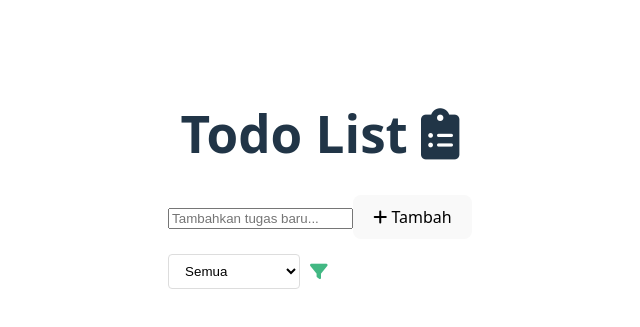
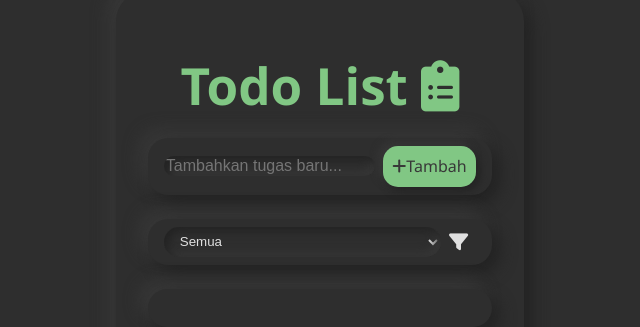
Before and after one commit to Ahmadpacenzein/32-pbk-uts-233510008, a Vue app: page / in a window 1280 px wide. Shown: the part 213-540 px from the top of the page, without its empty margins (320-960 px from the left). Built offline with nearby package versions, Linux system fonts and the light colour scheme.

Commit message:
Menambahkan style dan juga penyesuain beberapa elemen

```diff
--- a/index.html
+++ b/index.html
@@ -5,7 +5,7 @@
     <link rel="icon" type="image/svg+xml" href="/vite.svg" />
     <meta name="viewport" content="width=device-width, initial-scale=1.0" />
     <link rel="stylesheet" href="https://cdnjs.cloudflare.com/ajax/libs/font-awesome/6.0.0/css/all.min.css">
-    <title>Vite + Vue</title>
+    <title>To Do List</title>
   </head>
   <body>
     <div id="app"></div>
--- a/src/App.vue
+++ b/src/App.vue
@@ -3,115 +3,210 @@ import { ref, computed } from 'vue';
 
 const newTask = ref('');
 const tasks = ref([]);
-const selectedFilter = ref('all'); // 'all', 'active', 'completed'
+const selectedFilter = ref('all');
 let nextId = 1;
 
 const filteredTasks = computed(() => {
-  switch(selectedFilter.value) {
-    case 'active':
-      return tasks.value.filter(task => !task.completed);
-    case 'completed':
-      return tasks.value.filter(task => task.completed);
-    default:
-      return tasks.value;
+  switch (selectedFilter.value) {
+    case 'active': return tasks.value.filter(t => !t.completed);
+    case 'completed': return tasks.value.filter(t => t.completed);
+    default: return tasks.value;
   }
 });
 
 const addTask = () => {
   if (newTask.value.trim()) {
-    tasks.value.push({
-      id: nextId++,
-      text: newTask.value.trim(),
-      completed: false
-    });
+    tasks.value.push({ id: nextId++, text: newTask.value.trim(), completed: false });
     newTask.value = '';
   }
 };
 
-const deleteTask = (id) => {
-  tasks.value = tasks.value.filter(task => task.id !== id);
-};
-
-const toggleComplete = (id) => {
-  const task = tasks.value.find(task => task.id === id);
-  if (task) task.completed = !task.completed;
+const deleteTask = id => tasks.value = tasks.value.filter(t => t.id !== id);
+const toggleComplete = id => {
+  const t = tasks.value.find(t => t.id === id);
+  if (t) t.completed = !t.completed;
 };
 </script>
 
 <template>
+  <div class="wrapper">
     <div class="container">
       <h1>Todo List <i class="fas fa-clipboard-list"></i></h1>
 
-    <div class="input-section">
+      <!-- Input Card -->
+      <div class="card input-card">
         <input
-        type="text"
           v-model="newTask"
           @keyup.enter="addTask"
           placeholder="Tambahkan tugas baru..."
-      >
+        />
         <button @click="addTask">
-        <i class="fas fa-plus"></i> Tambah
+          <i class="fas fa-plus"></i>Tambah
         </button>
       </div>
 
-    <div class="filter-section">
-      <select v-model="selectedFilter" class="filter-select">
+      <!-- Filter Card -->
+      <div class="card filter-card">
+        <select v-model="selectedFilter">
           <option value="all">Semua</option>
           <option value="active">Belum Selesai</option>
           <option value="completed">Selesai</option>
         </select>
-      <span class="filter-icon">
         <i class="fas fa-filter"></i>
-      </span>
       </div>
 
-    <div class="task-list">
+      <!-- List Card -->
+      <div class="card list-card">
         <div
-        v-for="task in filteredTasks"
-        :key="task.id"
+          v-for="t in filteredTasks"
+          :key="t.id"
           class="task-item"
         >
-        <span class="check-icon" @click="toggleComplete(task.id)">
-          <i :class="task.completed ? 'fas fa-check-circle' : 'far fa-circle'"></i>
-        </span>
-
-        <span class="task-text" :class="{ completed: task.completed }">
-          {{ task.text }}
-        </span>
-
-        <button class="delete-btn" @click="deleteTask(task.id)">
-          <i class="fas fa-trash-alt"></i>
-        </button>
+          <i
+            :class="t.completed ? 'fas fa-check-circle' : 'far fa-circle'"
+            @click="toggleComplete(t.id)"
+          ></i>
+          <span :class="{ completed: t.completed }">{{ t.text }}</span>
+          <i class="fas fa-trash-alt delete-icon" @click="deleteTask(t.id)"></i>
+        </div>
       </div>
     </div>
   </div>
 </template>
 
-<style scoped>
-.filter-section {
-  display: flex;
-  align-items: center;
-  gap: 10px;
-  margin: 15px 0;
+<style>
+
+:root {
+  --base: #2e2e2e;
+  --light: #383838;
+  --dark: #232323;
+  --accent: #81c784;
+  --accent-dark: #66bb6a;
+  --text: #e0e0e0;
 }
 
-.filter-select {
-  padding: 8px 12px;
-  border: 1px solid #ddd;
-  border-radius: 4px;
-  background: white;
-  cursor: pointer;
+html, body {
+  height: 100%;
+  margin: 0;
+  background: var(--base);
+  font-family: 'Segoe UI', sans-serif;
+  color: var(--text);
 }
 
-.filter-icon {
-  color: #42b883;
-  font-size: 1.1rem;
+.wrapper {
+  min-height: 100%;
+  display: flex;
+  justify-content: center;
+  align-items: center;
+  padding: 1rem;
 }
 
 .container {
+  background: var(--base);
+  border-radius: 30px;
+  box-shadow: 8px 8px 16px var(--dark), -8px -8px 16px var(--light);
   max-width: 600px;
-  margin: 2rem auto;
-  padding: 20px;
+  width: 100%;
+  padding: 2rem;
 }
 
+h1 {
+  text-align: center;
+  color: var(--accent);
+  margin-bottom: 1.5rem;
+}
+
+.card {
+  background: var(--base);
+  border-radius: 20px;
+  box-shadow: 8px 8px 16px var(--dark), -8px -8px 16px var(--light);
+  padding: 0.5rem 1rem;
+  margin-bottom: 1.5rem;
+  display: flex;
+  align-items: center;
+  gap: 0.5rem;
+}
+
+.input-card input {
+  flex: 1;
+  padding: 0.5 rem;
+  border: none;
+  border-radius: 10px;
+  background: var(--base);
+  box-shadow: inset 4px 4px 8px var(--dark), inset -4px -4px 8px var(--light);
+  font-size: 1rem;
+  color: var(--text);
+}
+
+.input-card button {
+  background: var(--accent);
+  border: none;
+  border-radius: 15px;
+  padding: 0.6rem;
+  box-shadow: 4px 4px 8px var(--dark), -4px -4px 8px var(--light);
+  cursor: pointer;
+  color: var(--light);
+}
+
+.filter-card select {
+  flex: 1;
+  padding: 0.4rem 0.75rem;
+  border: none;
+  border-radius: 15px;
+  background: var(--base);
+  box-shadow: inset 4px 4px 8px var(--dark), inset -4px -4px 8px var(--light);
+  color: var(--text);
+}
+
+.filter-card i {
+  font-size: 1.2rem;
+  color: var(--text);
+  padding-right: 0.5rem;
+}
+
+.list-card {
+  flex-direction: column;
+  padding: 1.2rem;
+}
+
+.task-item {
+  display: flex;
+  align-items: center;
+  gap: 1rem;
+  padding: 0.6rem;
+  border-radius: 15px;
+  background: var(--base);
+  box-shadow: 4px 4px 8px var(--dark), -4px -4px 8px var(--light);
+  margin-bottom: 1rem;
+}
+
+.task-item i {
+  cursor: pointer;
+  font-size: 1.2rem;
+  color: var(--accent-dark);
+}
+
+.task-item span {
+  flex: 1;
+  color: var(--text);
+}
+
+.task-item span.completed {
+  text-decoration: line-through;
+  color: var(--accent-dark);
+}
+
+.delete-icon {
+  color: #bbb;
+}
+
+@media (max-width: 480px) {
+  .card {
+    flex-direction: column;
+  }
+  .input-card button,
+  .filter-card i {
+    align-self: flex-end;
+  }
+}
 </style>
```
Lines whose indentation alone changed are shown as unchanged.
